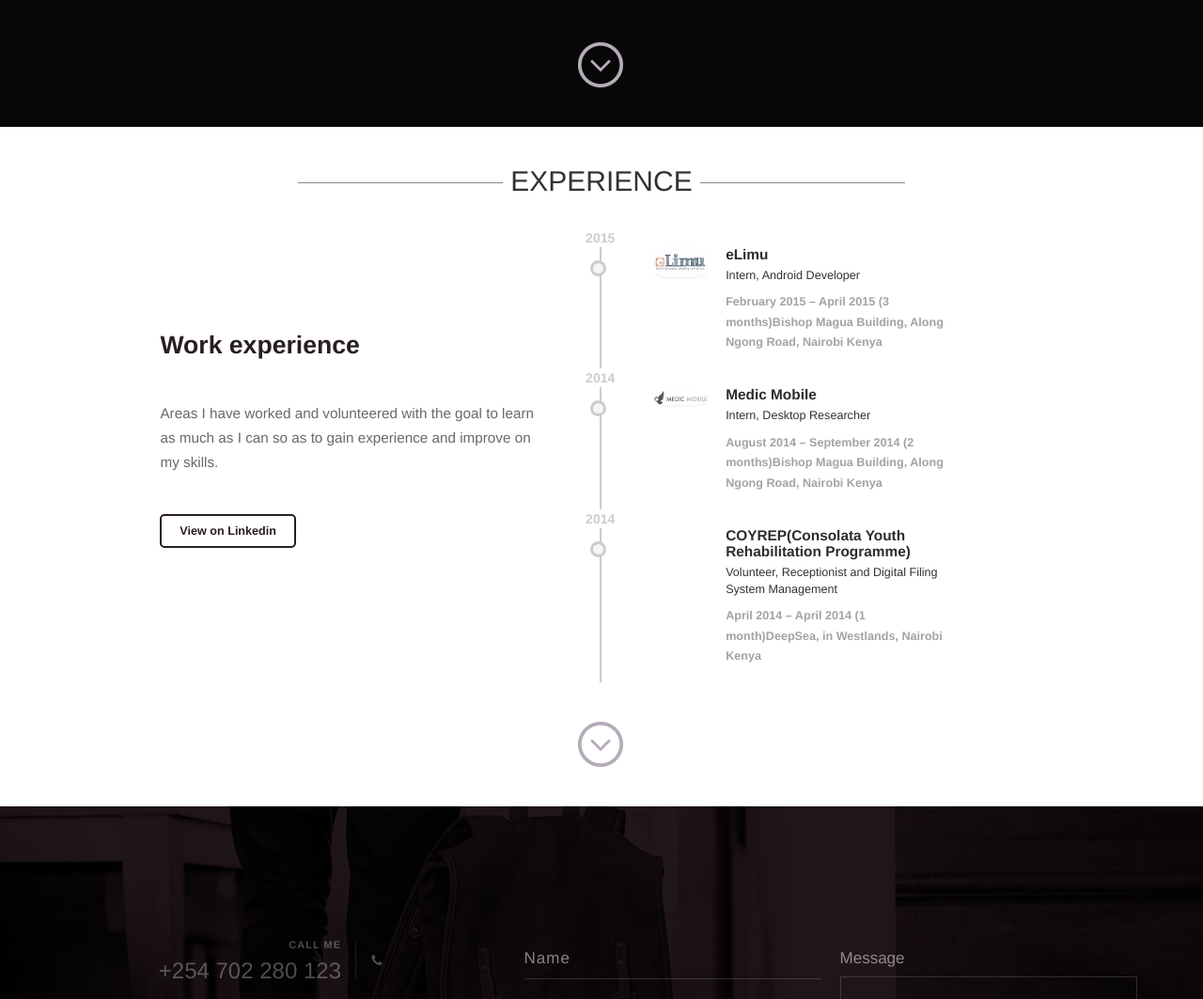
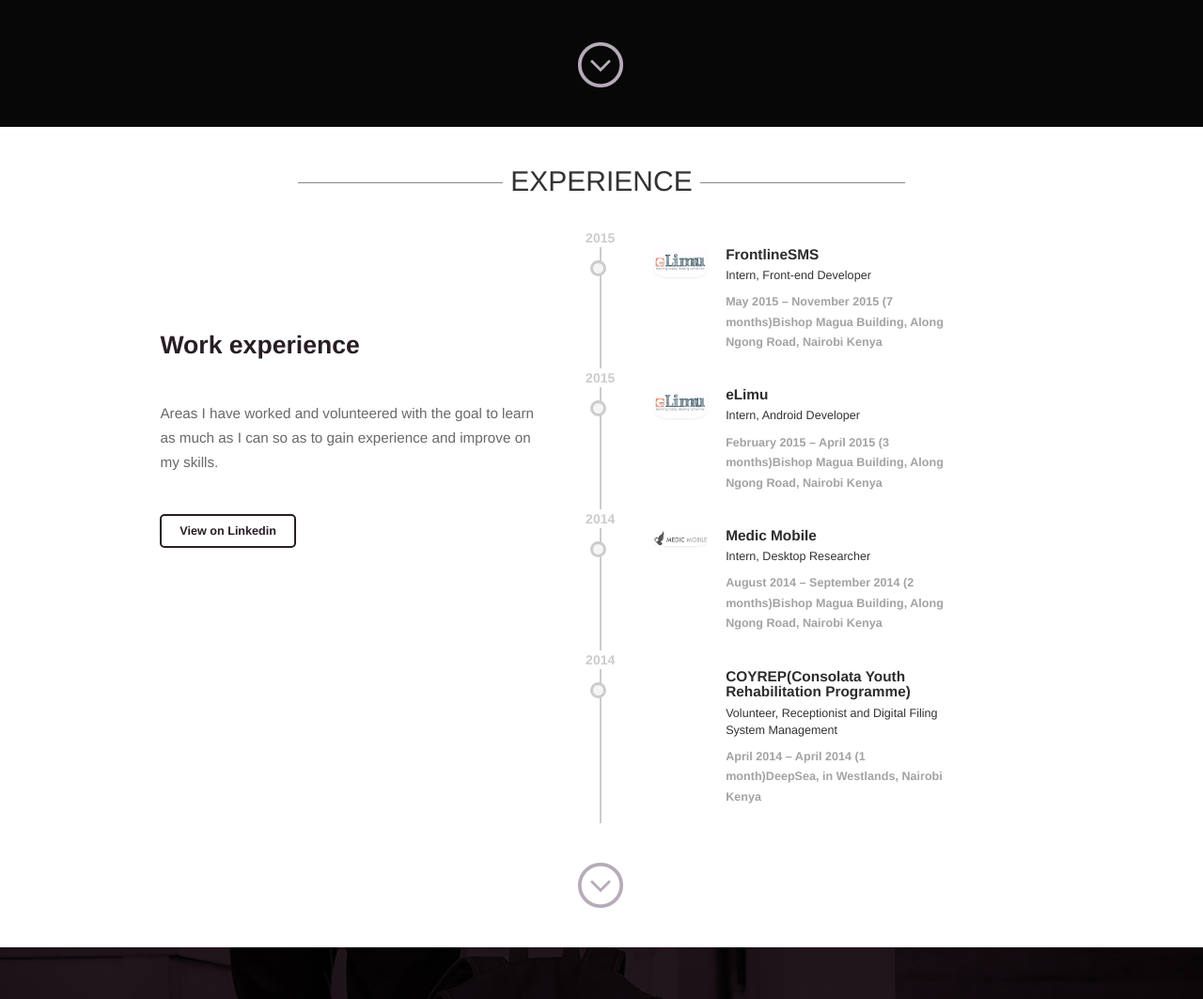
Before and after one commit to OliveChao/olivechao.github.io, a plain HTML site: page index.html in a window 1280 px wide. Shown: the part 2642-3705 px from the top of the page at 94% size. Drawn offline with nearby package versions, Linux system fonts and the light colour scheme.

Commit message:
added frontlinesms as work experience

```diff
--- a/index.html
+++ b/index.html
@@ -552,6 +552,20 @@
 								<div class="experience-img">
 										<img src="assets/images/elimu.jpg" alt=""></div>
 									   	<div class="experience-info clear-after">
+											<h5>FrontlineSMS</h5>
+											<div class="role">Intern, Front-end Developer</div>
+											<p>May 2015 – November 2015 (7 months)Bishop Magua Building, Along Ngong Road, Nairobi Kenya</p>
+										</div>
+								</div>
+
+							<time datetime="2013">2015</time>
+
+							<div class="experience">
+								<span class="circle"></span>
+
+								<div class="experience-img">
+										<img src="assets/images/elimu.jpg" alt=""></div>
+									   	<div class="experience-info clear-after">
 											<h5>eLimu</h5>
 											<div class="role">Intern, Android Developer</div>
 											<p>February 2015 – April 2015 (3 months)Bishop Magua Building, Along Ngong Road, Nairobi Kenya</p>
```
